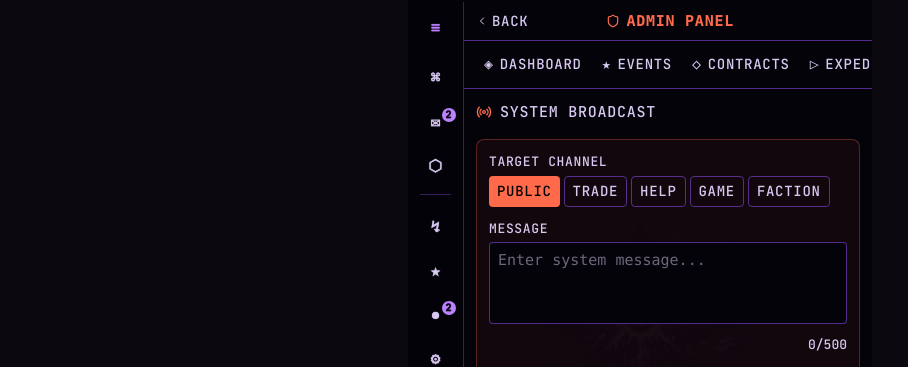
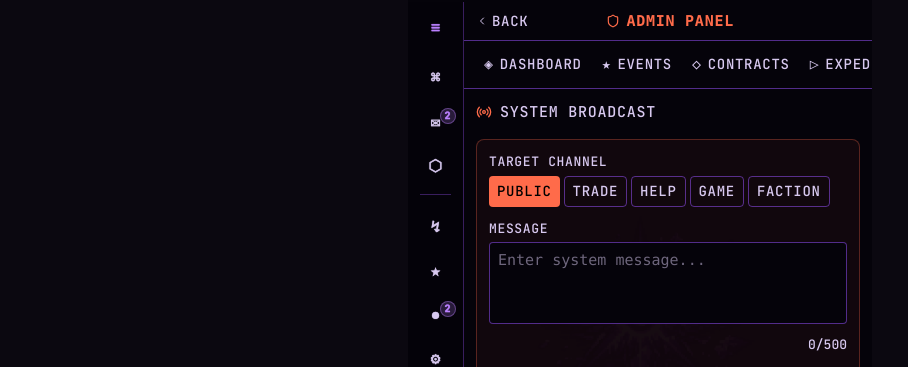
Before and after one commit to Y2Jim/esro-rework, a Next.js app: page /figma-capture/admin-broadcast in a window 1280 px wide. Shown: the part 242-609 px from the top of the page, without its empty margins (0-908 px from the left). Built offline with nearby package versions, Linux system fonts and the light colour scheme.

Commit message:
Soften notification badges to blend into nav

```diff
--- a/components/shell/bottom-nav.tsx
+++ b/components/shell/bottom-nav.tsx
@@ -52,12 +52,12 @@ export function BottomNav() {
                 >
                   {it.icon}
                   {it.id === "profile" && unreadNotifications > 0 && (
-                    <span className="absolute -right-1.5 -top-1 flex h-3.5 min-w-3.5 items-center justify-center rounded-full bg-[color:var(--color-violet-bright)] px-0.5 text-[13px] font-semibold text-[color:var(--color-bg)]">
+                    <span className="absolute -right-1.5 -top-1 flex h-4 min-w-4 items-center justify-center rounded-full bg-[color:var(--color-violet-bright)]/20 px-1 text-[10px] font-semibold leading-none text-[color:var(--color-violet-bright)] ring-1 ring-inset ring-[color:var(--color-violet-bright)]/40">
                       {unreadNotifications > 9 ? "9+" : unreadNotifications}
                     </span>
                   )}
                   {it.id === "messages" && dmUnread > 0 && (
-                    <span className="absolute -right-1.5 -top-1 flex h-3.5 min-w-3.5 items-center justify-center rounded-full bg-[color:var(--color-cyan)] px-0.5 text-[13px] font-semibold text-[color:var(--color-bg)]">
+                    <span className="absolute -right-1.5 -top-1 flex h-4 min-w-4 items-center justify-center rounded-full bg-[color:var(--color-cyan)]/20 px-1 text-[10px] font-semibold leading-none text-[color:var(--color-cyan)] ring-1 ring-inset ring-[color:var(--color-cyan)]/40">
                       {dmUnread > 9 ? "9+" : dmUnread}
                     </span>
                   )}
--- a/components/shell/side-nav.tsx
+++ b/components/shell/side-nav.tsx
@@ -98,7 +98,7 @@ export function SideNav() {
           <span className={cn("icon-stroke relative flex w-6 shrink-0 justify-center text-[16px] leading-none", active && it.glowClass)}>
             {it.icon}
             {badge > 0 && (
-              <span className="absolute -right-2 -top-1.5 flex h-3.5 min-w-3.5 items-center justify-center rounded-full bg-[color:var(--color-violet-bright)] px-0.5 text-[10px] font-semibold text-[color:var(--color-bg)]">
+                    <span className="absolute -right-2 -top-1.5 flex h-4 min-w-4 items-center justify-center rounded-full bg-[color:var(--color-violet-bright)]/20 px-1 text-[10px] font-semibold leading-none text-[color:var(--color-violet-bright)] ring-1 ring-inset ring-[color:var(--color-violet-bright)]/40">
                 {badge > 9 ? "9+" : badge}
               </span>
             )}
```
